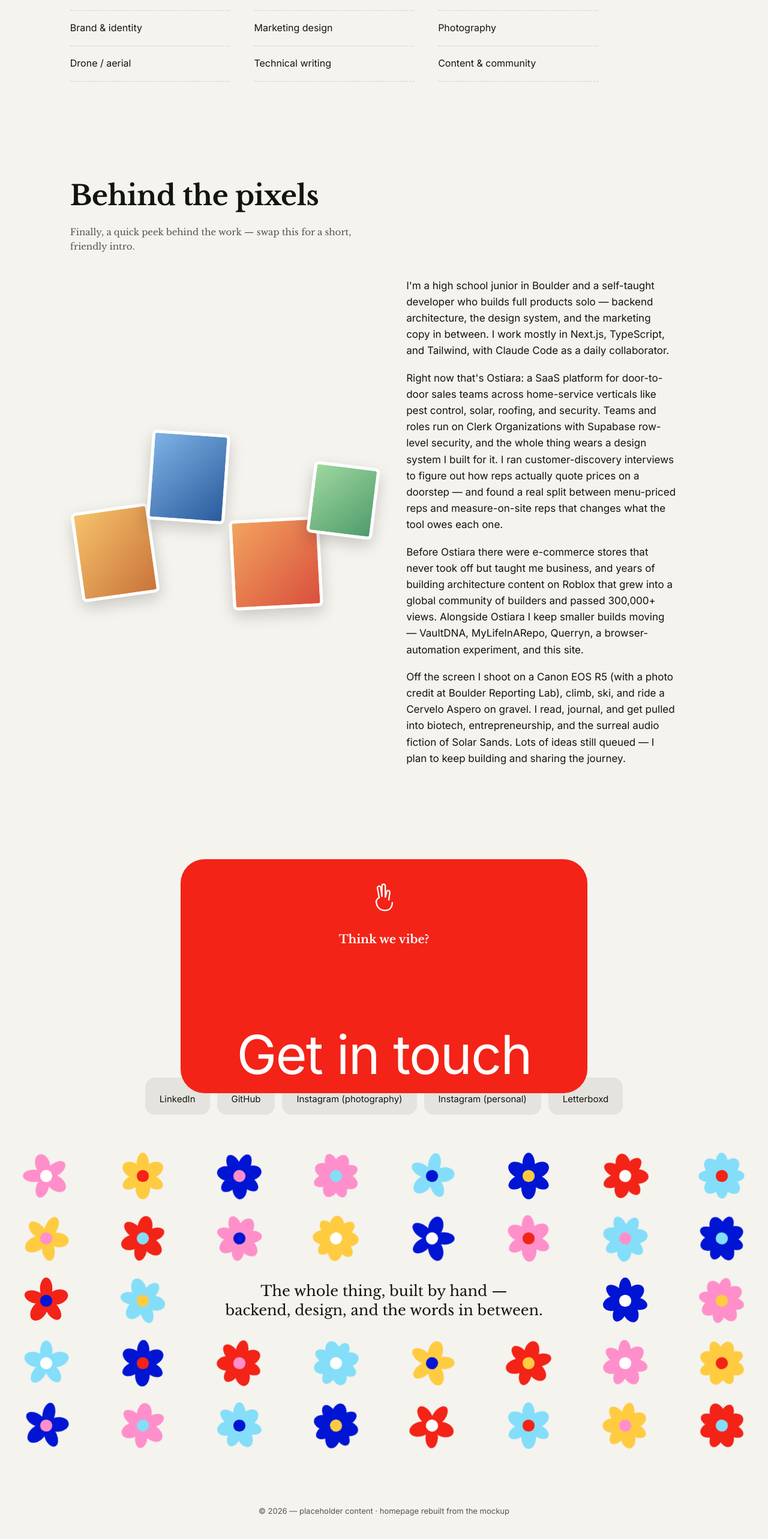
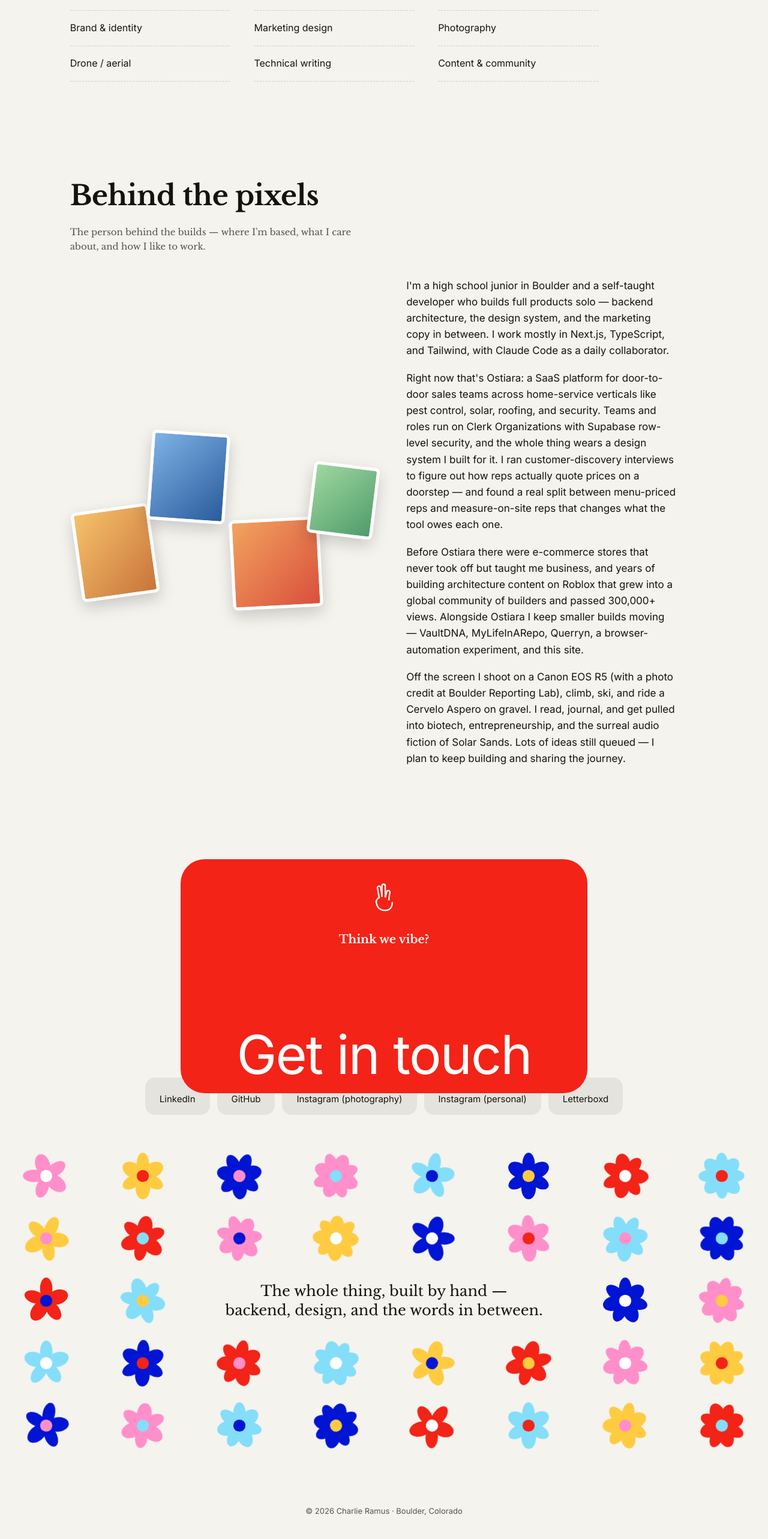
Before and after one commit to charlieramus/charlieramus.comv2, a Next.js app: page / in a window 1280 px wide. Shown: the part 4716-7281 px from the top of the page at 60% size. Built offline with nearby package versions, Linux system fonts and the light colour scheme.

Commit message:
stage5v3

```diff
--- a/app/page.tsx
+++ b/app/page.tsx
@@ -7,6 +7,7 @@ import Services from "@/components/services";
 import About from "@/components/about";
 import Contact from "@/components/contact";
 import Finale from "@/components/finale";
+import { snapshot } from "@/data/about";
 
 export default function Home() {
   return (
@@ -22,7 +23,7 @@ export default function Home() {
       <Finale />
       {/* CUSTOMIZE: legal line */}
       <div className="legal-min">
-        © 2026 — placeholder content · homepage rebuilt from the mockup
+        © {new Date().getFullYear()} {snapshot.name} · {snapshot.location}
       </div>
     </>
   );
--- a/components/about.tsx
+++ b/components/about.tsx
@@ -15,9 +15,10 @@ export default function About() {
       <div className="wrap">
         <Reveal className="head">
           <h2>Behind the pixels</h2>
+          {/* CUSTOMIZE: about subline */}
           <p>
-            Finally, a quick peek behind the work — swap this for a short,
-            friendly intro.
+            The person behind the builds — where I&apos;m based, what I care
+            about, and how I like to work.
           </p>
         </Reveal>
 
```
Also changed, not shown: 1 other file (tests, documents, lock files or other folders).
